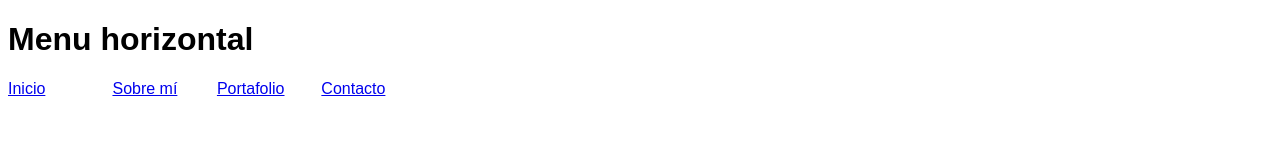
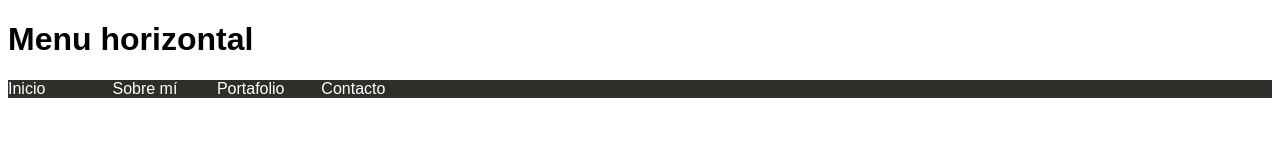
Before and after one commit to Yelitza3125/proyecto-menu-horizontal, a plain HTML site: page index.html in a window 1280 px wide. Drawn offline with Linux system fonts and the light colour scheme.

Commit message:
Añadiendo color a la etiqueta a y ul en css

```diff
--- a/css/main.css
+++ b/css/main.css
@@ -11,6 +11,7 @@ ul {
     list-style: none;
     padding: 0;
     margin: 0;
+    background: #2e2e2a;
 }
 
 li {
@@ -20,7 +21,8 @@ li {
 }
 
 a{
-   /* outline: 1px solid green;*
+   /* outline: 1px solid green;*/
     text-decoration: none;
     display: block;
+    color: #fff;
 }
```
